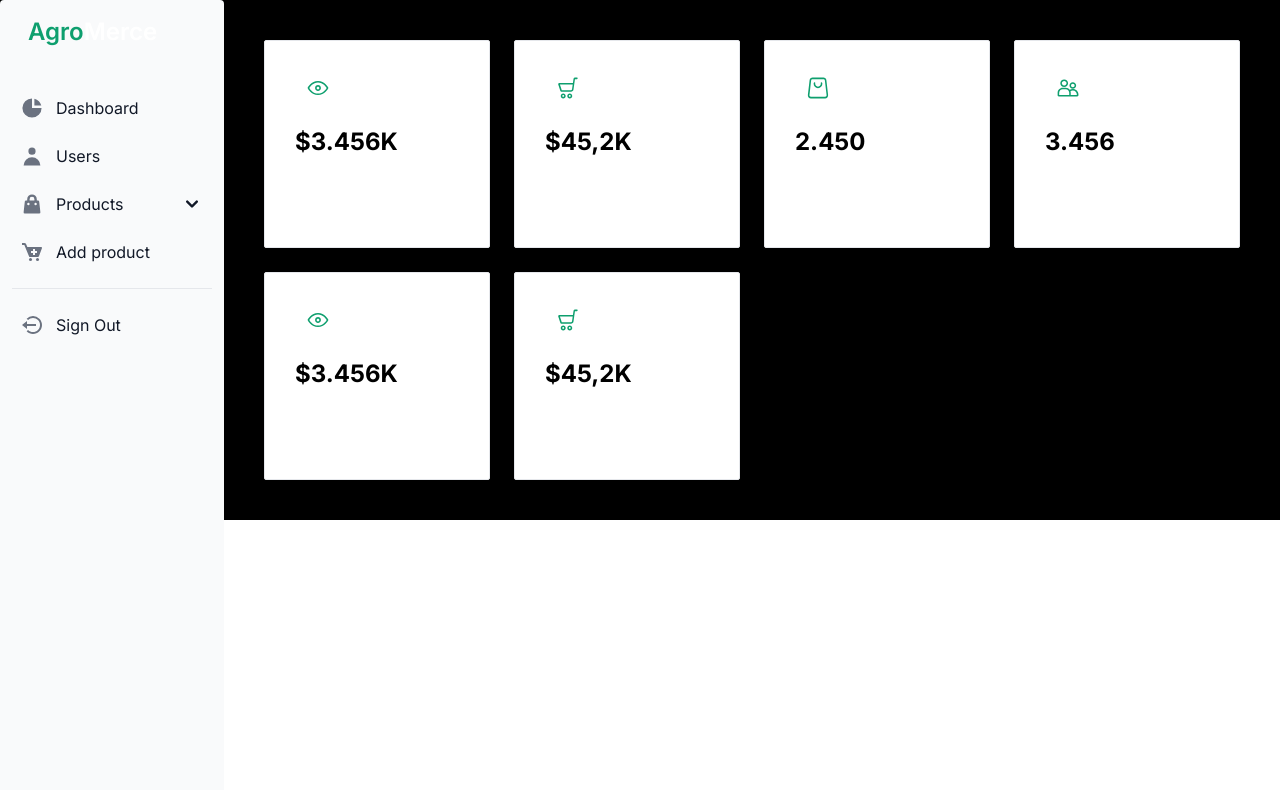
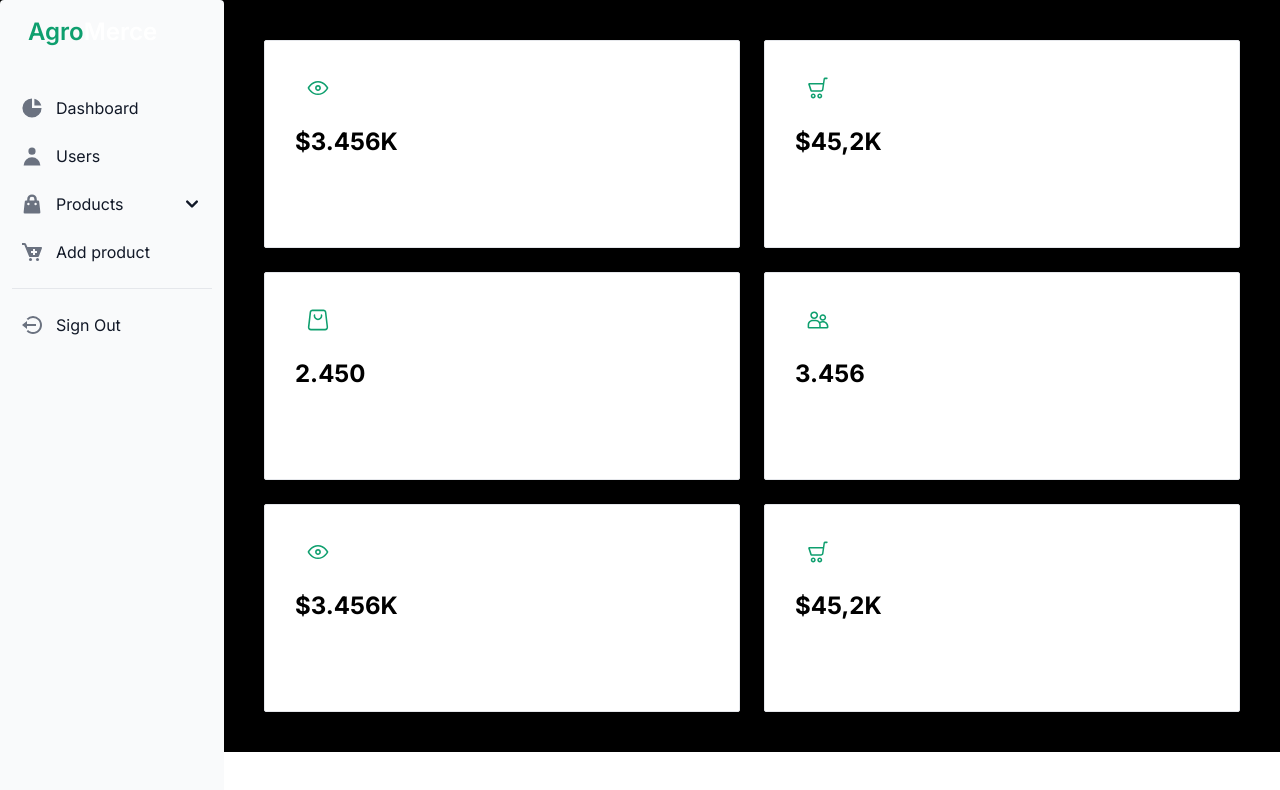
Before and after one commit to mortomulu/E-Commerce-Management-Agro-Consultation, a Next.js app: page /admin in a window 1280 px wide. Shown: the top 790 px of the page. Built offline with nearby package versions, Linux system fonts and the light colour scheme.

Commit message:
fix: cardstats grid

```diff
--- a/src/components/CardDataStats/CardDataStatsContainer.tsx
+++ b/src/components/CardDataStats/CardDataStatsContainer.tsx
@@ -2,7 +2,7 @@ import CardDataStats from "./CardDataStats";
 
 const CardDataStatsContainer = () => {
   return (
-    <div className="ml-56 p-10 w-full grid grid-cols-2 gap-4 md:grid-cols-2 md:gap-6 xl:grid-cols-4 2xl:gap-7.5">
+    <div className="ml-56 p-10 w-full grid grid-cols-2 gap-4 md:grid-cols-2 md:gap-6 2xl:gap-7.5">
       <CardDataStats title="Total views" total="$3.456K" rate="0.43%" levelUp>
         <svg
           className="fill-green-500 dark:fill-white"
```
